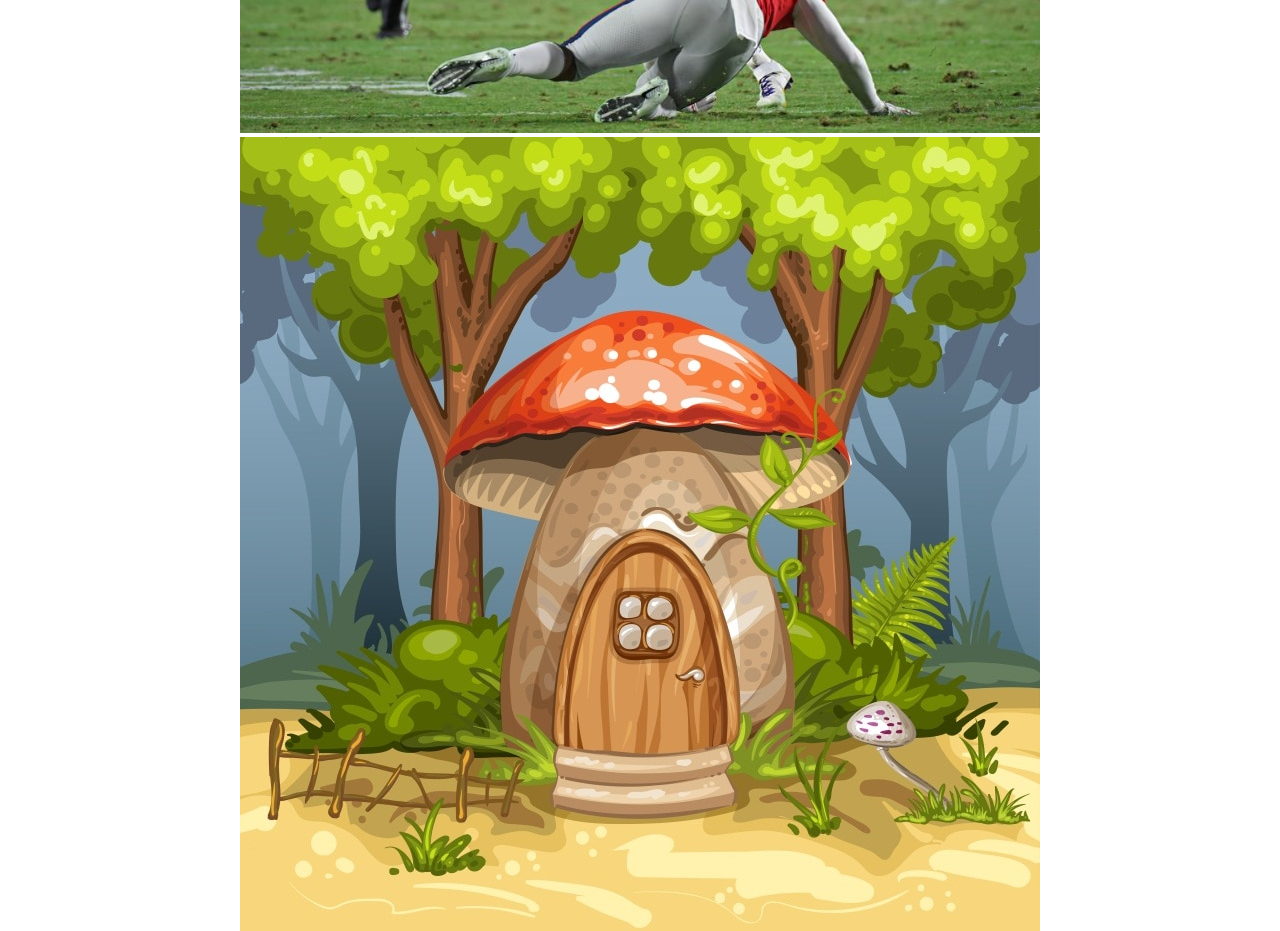
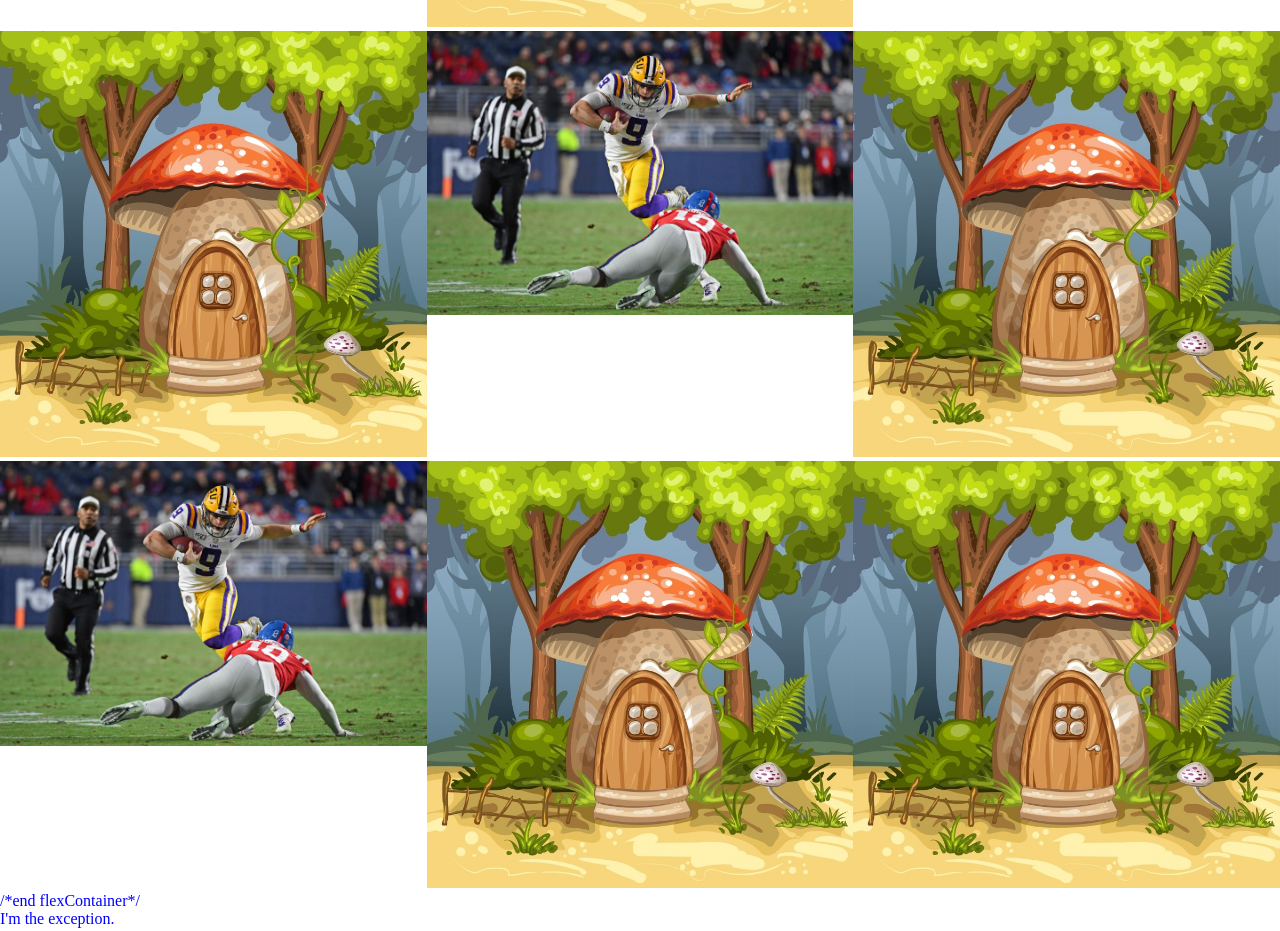
Before and after one commit to meganwestervelt/groupExample, a plain HTML site: page index.html in a window 1280 px wide. Shown: the part 440-1371 px from the top of the page. Drawn offline with Linux system fonts and the light colour scheme.

Commit message:
Changes to width

```diff
--- a/CSS/main.css
+++ b/CSS/main.css
@@ -1,6 +1,6 @@
 body {
     margin:0;
-    width:80%;
+    /* width:80%; */
     margin-left:auto;
     margin-right:auto;
 }
@@ -13,11 +13,21 @@ h1 {
     padding: 0
 }
 
+div.flexContainer {
+    display:flex;
+    flex-wrap:wrap;
+}
+]
+
 div.imgContainer {
     width:80%;
     margin-left:auto;
     margin-right: auto;
-    max-width:800px;
+    /* max-width:800px; */
+    align-self: center;
+
+    flex:100%;
+    /*this isn't totally necessary*/
 }
 
 div.imgContainer img{
@@ -46,3 +56,18 @@ P#Teaser {
 p {
     font-family:sans-serif
 }
+
+    * {color:red; }
+
+@media screen and (min-width: 800px) {
+    * { color: green; }
+    div.imgContainer {
+        flex:50%;
+}
+@media screen and (min-width: 1000px) {
+    * { color:blue; }
+  div.imgContainer {
+      flex:33%;
+    }
+}
+@media print
--- a/index.html
+++ b/index.html
@@ -13,8 +13,9 @@
         <h1>
             Joe Burrow - class actor
         </h1>
+        <div class="flexContainer">
 
-        <!//make sure to tell the code where your images are in the directory structure>
+<!--make sure to tell the code where your images are in the directory structure-->
             <div class="imgContainer">
                 <img src="images/JoeBurrow_image2.jpg" alt="Joe Burrow doing the Heisman pose"/>
             </div>
@@ -22,6 +23,33 @@
             <div class="imgContainer">
                 <img src="images/house.jpg" alt="Joe Burrow doing the Heisman pose"/>
             </div>
+
+             <div class="imgContainer">
+                <img src="images/JoeBurrow_image2.jpg" alt="Joe Burrow doing the Heisman pose"/>
+            </div>
+
+            <div class="imgContainer">
+                <img src="images/house.jpg" alt="Joe Burrow doing the Heisman pose"/>
+            </div>
+
+            <div class="imgContainer">
+                <img src="images/JoeBurrow_image2.jpg" alt="Joe Burrow doing the Heisman pose"/>
+            </div>
+
+            <div class="imgContainer">
+                <img src="images/house.jpg" alt="Joe Burrow doing the Heisman pose"/>
+            </div>
+            <div class="imgContainer">
+                <img src="images/JoeBurrow_image2.jpg" alt="Joe Burrow doing the Heisman pose"/>
+            </div>
+
+            <div class="imgContainer">
+                <img src="images/house.jpg" alt="Joe Burrow doing the Heisman pose"/>
+            </div>
+            <div class="imgContainer">
+                <img src="images/house.jpg" alt="Joe Burrow doing the Heisman pose"/>
+            </div>
+            </div> /*end flexContainer*/
 
             <div class="section2"> I'm the exception. </div>
 
```
Also changed, not shown: index2.html (added, +47 -0 lines), Images/1800x1200_cat_weight_other.jpg (added). Lines whose indentation alone changed are shown as unchanged.
